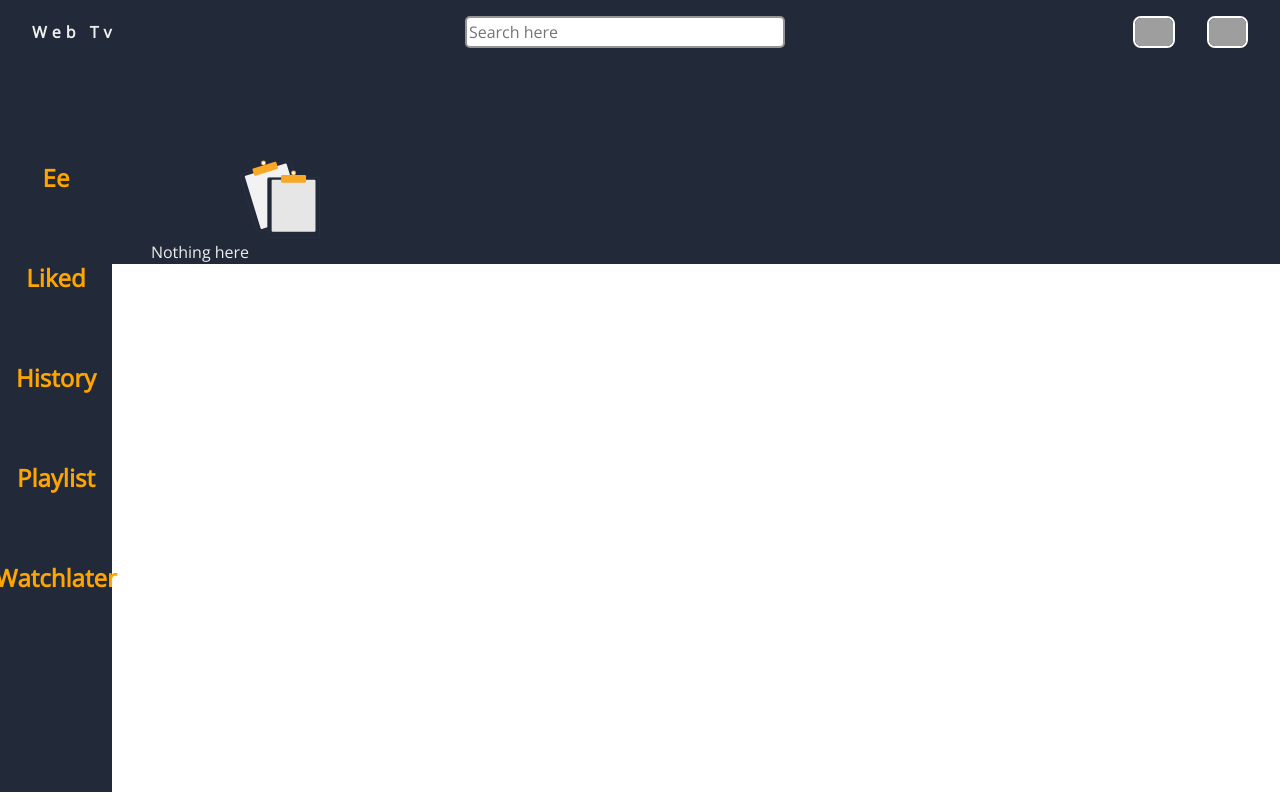
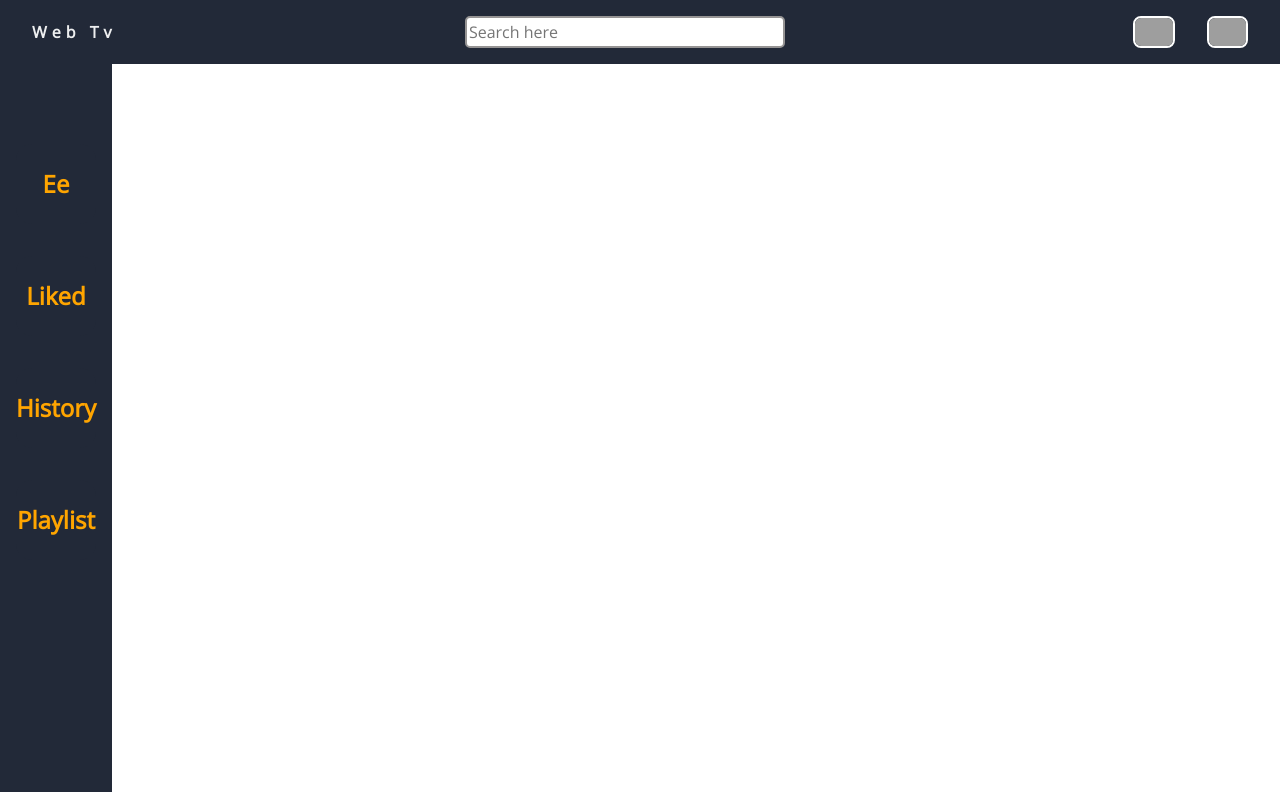
Before and after one commit to veereshbv04/Web-TV-react-video-library, a React (Create React App) app: page /liked in a window 1280 px wide. Built offline with nearby package versions, Linux system fonts and the light colour scheme; grey boxes are pictures that could not be loaded; what miragejs would draw is missing.

Commit message:
fix : routing

```diff
--- a/src/components/Navbar.jsx
+++ b/src/components/Navbar.jsx
@@ -1,11 +1,20 @@
+import {NavLink} from "react-router-dom";
+
 export default function Navbar(){
     return (
          <nav className="sidebar">
-            <a className="sidebar-icons"><h1>Ee</h1></a>
-            <a href="/liked.html" className="sidebar-icons"><h1>Liked</h1></a>
-            <a href="/histrory.html" className="sidebar-icons"><h1>History</h1></a>
-            <a className="sidebar-icons"><h1>Playlist</h1></a>
-            <a className="sidebar-icons"><h1>Watchlater</h1></a>
+            <ul>
+                <li><NavLink to="/" className="sidebar-icons"><h1>Ee</h1></NavLink></li>
+            </ul>
+            <ul>
+                <li><NavLink to="/liked" className="sidebar-icons"><h1>Liked</h1></NavLink></li>
+            </ul>
+            <ul>
+                <li><NavLink to="/history" className="sidebar-icons"><h1>History</h1></NavLink></li>
+            </ul>
+            <ul>
+                <li><NavLink to="/playlist" className="sidebar-icons"><h1>Playlist</h1></NavLink></li>
+            </ul>
         </nav>
     )
 }
--- /dev/null
+++ b/src/pages/LikedPage.jsx
@@ -0,0 +1,12 @@
+
+export default function LikedPage(){
+    return (
+        <div class="main-div">
+        <div class="main-content">
+
+
+            <div>Nothing here</div>
+        </div>
+        </div>
+    )
+}
--- a/src/pages/NotFound.jsx
+++ b/src/pages/NotFound.jsx
@@ -4,9 +4,9 @@ export default function NotFound(){
         <div class="main-div">
         <div class="main-content">
 
-            <div class="no-data">
+            {/* <div class="no-data">
                 <img src={process.env.PUBLIC_URL + "assets/no-data.svg"}/>
-            </div>
+            </div> */}
             <div>Nothing here</div>
         </div>
         </div>
--- a/src/pages/index.js
+++ b/src/pages/index.js
@@ -2,6 +2,7 @@ import HomePage from "./HomePage"
 import History from "./History/History"
 import Login from "./Authentication/Login"
 import SignUp from "./Authentication/SignUp"
+import LikedPage from "./LikedPage"
 import NotFound from "./NotFound"
 
-export {HomePage, History, Login, SignUp, NotFound}
+export {HomePage, History, Login, SignUp,LikedPage, NotFound}
--- a/src/router/Router.jsx
+++ b/src/router/Router.jsx
@@ -1,5 +1,5 @@
 import { Route, Routes } from "react-router-dom";
-import { HomePage, NotFound, Login, SignUp, History } from "../pages";
+import { HomePage, NotFound, Login, SignUp, History, LikedPage } from "../pages";
 
 export default function Router(){
     return (
@@ -10,7 +10,7 @@ export default function Router(){
             <Route path="/login" element={<Login/>} />
             <Route path="/signup" element={<SignUp/>} />
             <Route path="/history" element={<History/>} />
-
+            <Route path="/liked" element={<LikedPage/>} />
         </Routes>
     )
 }
```
